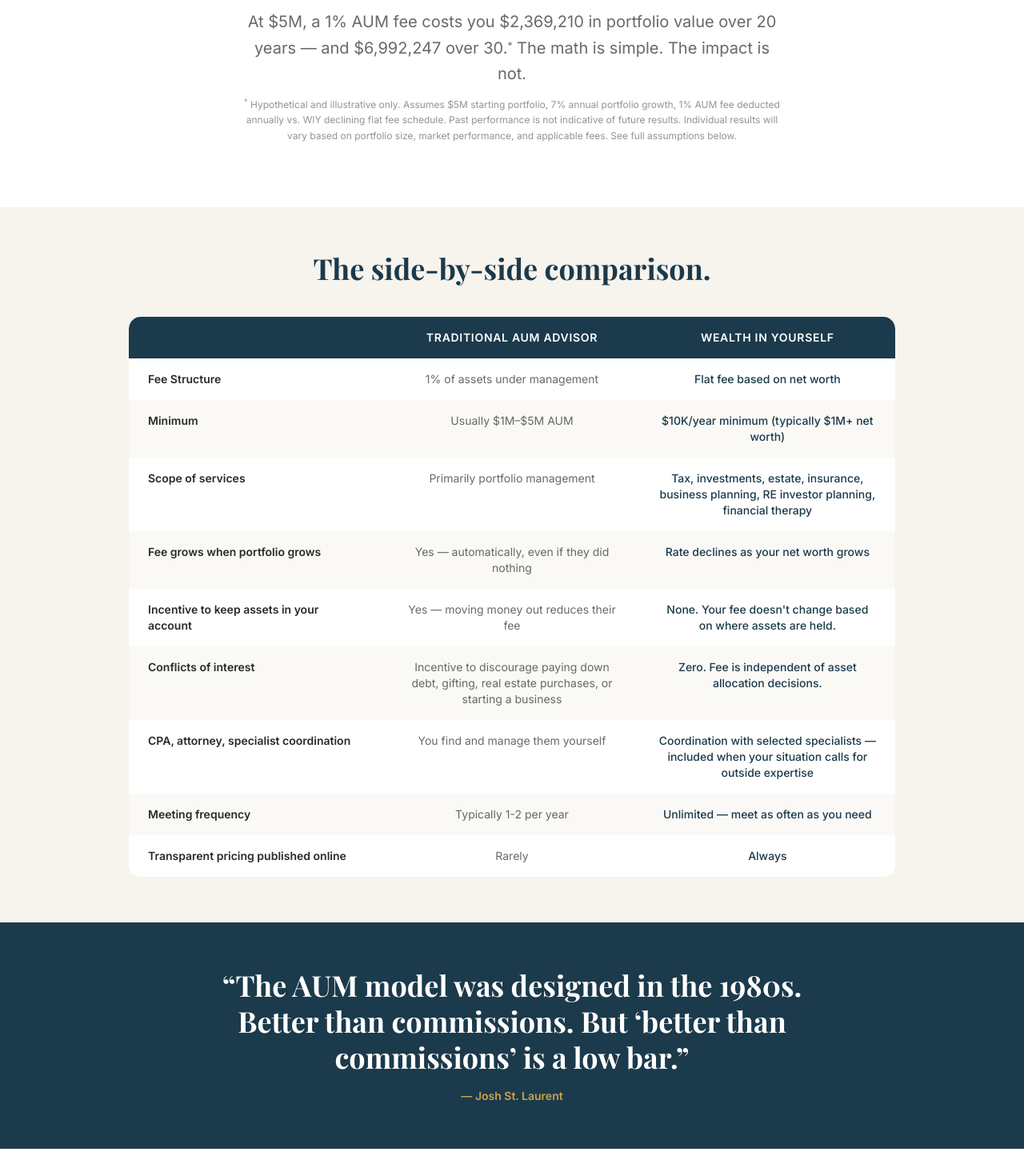
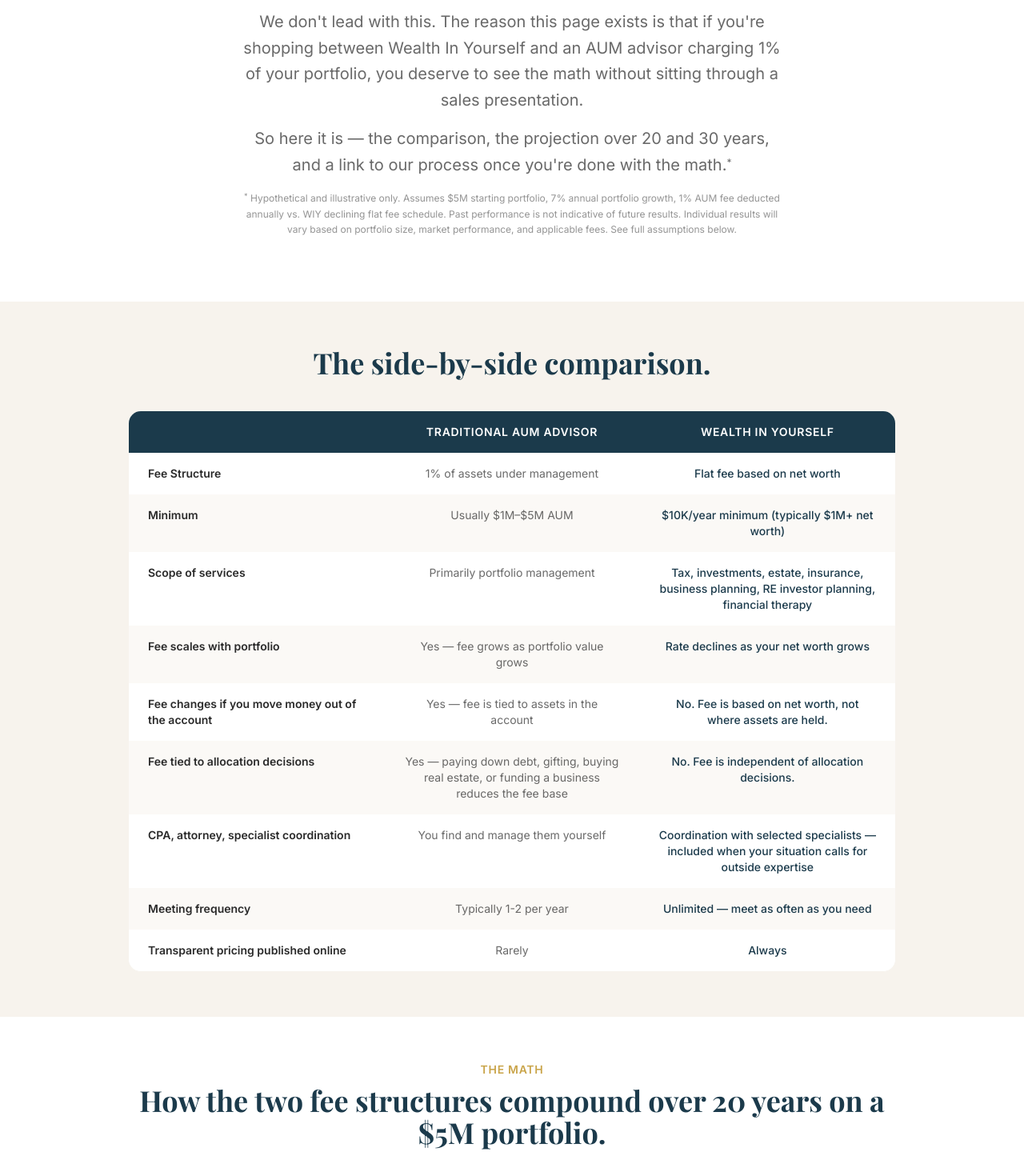
Before and after one commit to jsaint22/wiy-marketing-site, a Next.js app: page /vs-aum in a window 1280 px wide. Shown: the part 360-1815 px from the top of the page at 80% size. Built offline with nearby package versions, Linux system fonts and the light colour scheme.

Commit message:
copy(/vs-aum): refactor from polemic to factual comparison — title shift + opening reframe + What We'd Rather Talk About close + 30-40% trim

```diff
--- a/src/app/vs-aum/page.tsx
+++ b/src/app/vs-aum/page.tsx
@@ -1,12 +1,11 @@
 import type { Metadata } from "next";
-import Link from "next/link";
 import CTASection from "@/components/CTASection";
 import { projectFees, formatUSD } from "@/lib/pdf/fee-math";
 
 export const metadata: Metadata = {
-  title: "Flat Fee vs. AUM Advisors — The Math Most Advisors Won't Show You",
+  title: "Flat Fee vs. AUM: The Math, For People Who Ask",
   description:
-    "See the side-by-side comparison between a traditional 1% AUM advisor and Wealth In Yourself's flat-fee model. The math shows the true cost of percentage-based fees over 20 and 30 years.",
+    "A side-by-side comparison of a traditional 1% AUM advisor and Wealth In Yourself's flat-fee model, with 20- and 30-year fee projections at a $5M portfolio.",
 };
 
 const comparisonRows = [
@@ -26,19 +25,19 @@
     wiy: "Tax, investments, estate, insurance, business planning, RE investor planning, financial therapy",
   },
   {
-    label: "Fee grows when portfolio grows",
-    aum: "Yes — automatically, even if they did nothing",
+    label: "Fee scales with portfolio",
+    aum: "Yes — fee grows as portfolio value grows",
     wiy: "Rate declines as your net worth grows",
   },
   {
-    label: "Incentive to keep assets in your account",
-    aum: "Yes — moving money out reduces their fee",
-    wiy: "None. Your fee doesn't change based on where assets are held.",
+    label: "Fee changes if you move money out of the account",
+    aum: "Yes — fee is tied to assets in the account",
+    wiy: "No. Fee is based on net worth, not where assets are held.",
   },
   {
-    label: "Conflicts of interest",
-    aum: "Incentive to discourage paying down debt, gifting, real estate purchases, or starting a business",
-    wiy: "Zero. Fee is independent of asset allocation decisions.",
+    label: "Fee tied to allocation decisions",
+    aum: "Yes — paying down debt, gifting, buying real estate, or funding a business reduces the fee base",
+    wiy: "No. Fee is independent of allocation decisions.",
   },
   {
     label: "CPA, attorney, specialist coordination",
@@ -99,12 +98,17 @@
             Wealth In Yourself vs. AUM
           </p>
           <h1 className="text-4xl sm:text-5xl lg:text-6xl font-bold text-primary leading-tight">
-            The 1% fee isn&apos;t 1%. It&apos;s much more.
+            How our fee compares to a 1% AUM advisor.
           </h1>
-          <p className="mt-6 text-lg sm:text-xl text-neutral-dark/70 leading-relaxed max-w-2xl mx-auto">
-            At $5M, a 1% AUM fee costs you {portfolioBenefit} in portfolio value over 20 years — and {formatCurrency(proj30.portfolioBenefit)} over 30.<sup className="text-xs">*</sup> The math is simple. The impact is not.
-          </p>
-          <p className="mt-3 text-xs text-neutral-dark/50 max-w-2xl mx-auto leading-relaxed">
+          <div className="mt-6 space-y-4 text-lg sm:text-xl text-neutral-dark/70 leading-relaxed max-w-2xl mx-auto">
+            <p>
+              We don&apos;t lead with this. The reason this page exists is that if you&apos;re shopping between Wealth In Yourself and an AUM advisor charging 1% of your portfolio, you deserve to see the math without sitting through a sales presentation.
+            </p>
+            <p>
+              So here it is — the comparison, the projection over 20 and 30 years, and a link to our process once you&apos;re done with the math.<sup className="text-xs">*</sup>
+            </p>
+          </div>
+          <p className="mt-4 text-xs text-neutral-dark/50 max-w-2xl mx-auto leading-relaxed">
             <sup>*</sup> Hypothetical and illustrative only. Assumes $5M starting portfolio, 7% annual portfolio growth, 1% AUM fee deducted annually vs. WIY declining flat fee schedule. Past performance is not indicative of future results. Individual results will vary based on portfolio size, market performance, and applicable fees. See full assumptions below.
           </p>
         </div>
@@ -163,18 +167,6 @@
         </div>
       </section>
 
-      {/* Pull Quote */}
-      <section className="bg-primary py-10 sm:py-14">
-        <div className="max-w-4xl mx-auto px-4 sm:px-6 lg:px-8 text-center">
-          <blockquote className="text-2xl sm:text-3xl lg:text-4xl font-bold text-white leading-tight font-[family-name:var(--font-playfair)]">
-            &ldquo;The AUM model was designed in the 1980s. Better than commissions. But &lsquo;better than commissions&rsquo; is a low bar.&rdquo;
-          </blockquote>
-          <p className="mt-4 text-secondary font-semibold text-sm">
-            &mdash; Josh St. Laurent
-          </p>
-        </div>
-      </section>
-
       {/* The Math at $5M */}
       <section className="bg-white py-10 sm:py-14">
         <div className="max-w-5xl mx-auto px-4 sm:px-6 lg:px-8">
@@ -183,10 +175,10 @@
               The Math
             </p>
             <h2 className="text-3xl sm:text-4xl font-bold text-primary">
-              The math at $5M over 20 years.
+              How the two fee structures compound over 20 years on a $5M portfolio.
             </h2>
             <p className="mt-4 text-lg text-neutral-dark/70 max-w-2xl mx-auto">
-              Fees are paid from the portfolio each year, reducing the base for future growth.
+              Both fees are paid from the portfolio each year, which reduces the base for future growth.
             </p>
           </div>
 
@@ -271,43 +263,38 @@
         </div>
       </section>
 
-      {/* The Philosophy */}
-      <section className="bg-neutral-bg py-10 sm:py-14">
-        <div className="max-w-3xl mx-auto px-4 sm:px-6 lg:px-8">
-          <h2 className="text-3xl sm:text-4xl font-bold text-primary mb-8">
-            Why AUM fees are a structural problem.
-          </h2>
-          <div className="space-y-6 text-lg text-neutral-dark/80 leading-relaxed">
-            <p>
-              The AUM model was designed in the 1980s as a step up from commissions.
-              It was better. But &quot;better than commissions&quot; is a low bar.
-            </p>
-            <p>
-              The structural problem: your advisor earns more when your investable
-              account balance grows. That creates a quiet incentive to keep assets
-              parked — even when moving them is the right call.
-            </p>
-            <p>
-              Should you pay off the mortgage? Buy a rental property? Fund a
-              business? Gift to your kids? Start a donor-advised fund? These are
-              often the best financial decisions you can make. Every one of them
-              reduces your advisor&apos;s paycheck.
-            </p>
-            <p>
-              A flat fee based on net worth removes that conflict entirely. We get
-              paid the same whether you invest it, spend it, gift it, or deploy it
-              into real estate. Our only job is to help you make the right decision.
-            </p>
-          </div>
-        </div>
-      </section>
-
       {/* Compliance Disclaimer */}
       <section className="bg-white py-8">
         <div className="max-w-4xl mx-auto px-4 sm:px-6 lg:px-8">
           <p className="text-sm text-neutral-dark/70 text-center leading-relaxed">
             This comparison uses hypothetical examples for illustrative purposes only. Past performance is not indicative of future results. Individual results will vary. Assumes 7% annual portfolio growth with fees deducted annually. Actual returns, fees, and outcomes depend on individual circumstances and market conditions.
           </p>
+        </div>
+      </section>
+
+      {/* What we'd rather talk about */}
+      <section className="bg-neutral-bg py-14 sm:py-20">
+        <div className="max-w-3xl mx-auto px-4 sm:px-6 lg:px-8 text-center">
+          <p className="text-secondary font-semibold text-sm uppercase tracking-wider mb-4">
+            What we&apos;d rather talk about
+          </p>
+          <h2 className="text-2xl sm:text-3xl font-bold text-primary leading-tight">
+            The math is a tiebreaker. The work is the point.
+          </h2>
+          <div className="mt-8 space-y-6 text-lg text-neutral-dark/80 leading-relaxed">
+            <p>
+              You can save tens of thousands of dollars in fees over a decade by working with us instead of an AUM firm. That&apos;s real money. But it&apos;s not the most interesting thing about working with us.
+            </p>
+            <p>
+              The interesting thing is what we actually do — life planning, tax strategy, entity coordination, estate design, real estate planning, and the unlimited meetings to coordinate it all. The fee structure makes it possible. The work is the point.
+            </p>
+          </div>
+          <a
+            href="/our-process"
+            className="inline-block mt-8 px-8 py-3.5 bg-primary text-white font-semibold rounded-lg hover:bg-primary/90 transition-colors"
+          >
+            See our process →
+          </a>
         </div>
       </section>
 
```
